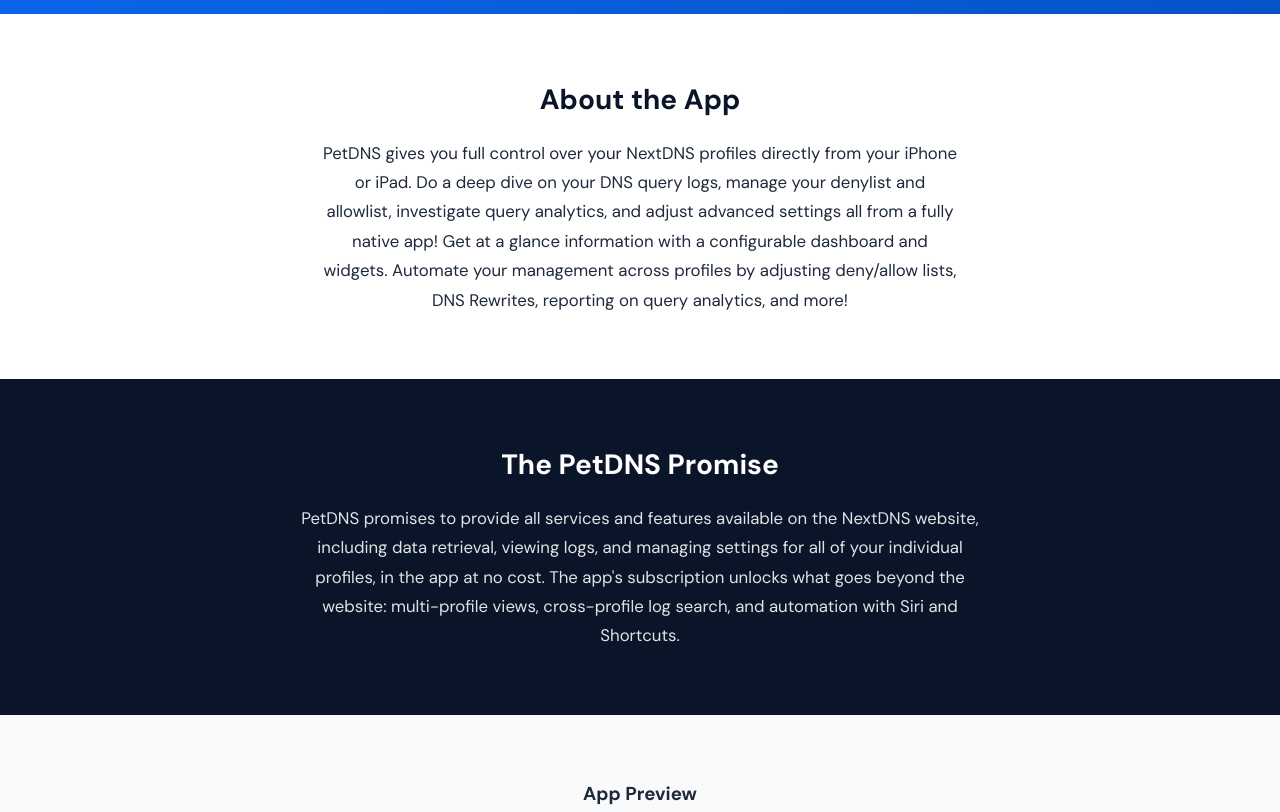
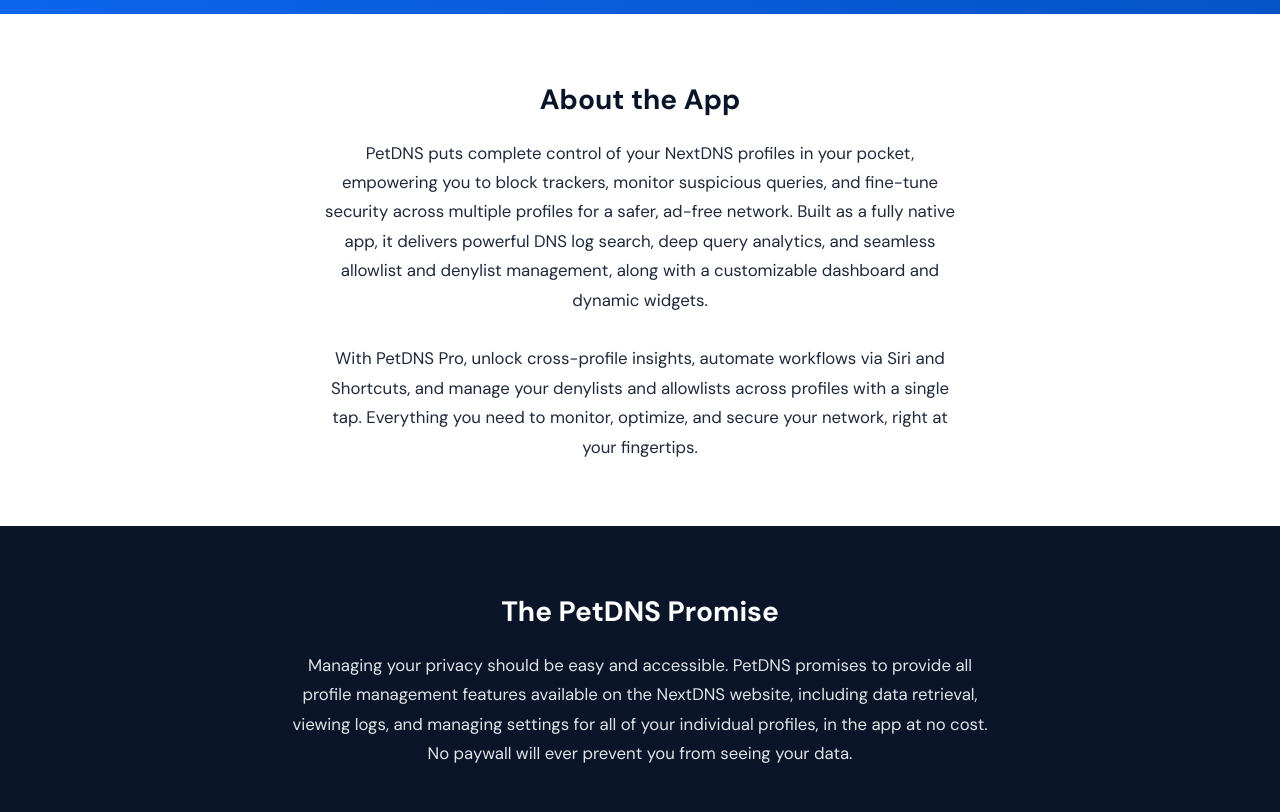
Before and after one commit to luke-dev26/PetDNS, a plain HTML site: page docs/index.html in a window 1280 px wide. Shown: the part 440-1252 px from the top of the page. Drawn offline with Linux system fonts and the light colour scheme.

Commit message:
Updated PetDNS Promise to be more clear.

```diff
--- a/docs/index.html
+++ b/docs/index.html
@@ -191,16 +191,20 @@
   <!-- ABOUT -->
   <section class="about">
     <h2>About the App</h2>
-    <p>PetDNS gives you full control over your NextDNS profiles directly from your iPhone or iPad. Do a deep dive on your DNS
-    query logs, manage your denylist and allowlist, investigate query analytics, and adjust advanced settings all from a
-    fully native app! Get at a glance information with a configurable dashboard and widgets. Automate your management across
-    profiles by adjusting deny/allow lists, DNS Rewrites, reporting on query analytics, and more!</p>
+    <p>PetDNS puts complete control of your NextDNS profiles in your pocket, empowering you to block trackers, monitor
+    suspicious queries, and fine-tune security across multiple profiles for a safer, ad-free network. Built as a fully
+    native app, it delivers powerful DNS log search, deep query analytics, and seamless allowlist and denylist
+    management, along with a customizable dashboard and dynamic widgets.<br><br>
+    With PetDNS Pro, unlock cross-profile insights, automate workflows via Siri and Shortcuts, and manage your denylists and allowlists across profiles with a single tap. Everything you need to
+    monitor, optimize, and secure your network, right at your fingertips.</p>
   </section>
 
   <!-- PROMISE -->
   <section class="promise">
     <h2>The PetDNS Promise</h2>
-    <p>PetDNS promises to provide all services and features available on the NextDNS website, including data retrieval, viewing logs, and managing settings for all of your individual profiles, in the app at no cost. The app's subscription unlocks what goes beyond the website: multi-profile views, cross-profile log search, and automation with Siri and Shortcuts.</p>
+    <p>Managing your privacy should be easy and accessible. PetDNS promises to provide all profile management features
+    available on the NextDNS website, including data retrieval, viewing logs, and managing settings for all of your
+    individual profiles, in the app at no cost. No paywall will ever prevent you from seeing your data.</p>
   </section>
 
   <!-- SCREENSHOTS -->
```
Also changed, not shown: docs/llms.txt.
